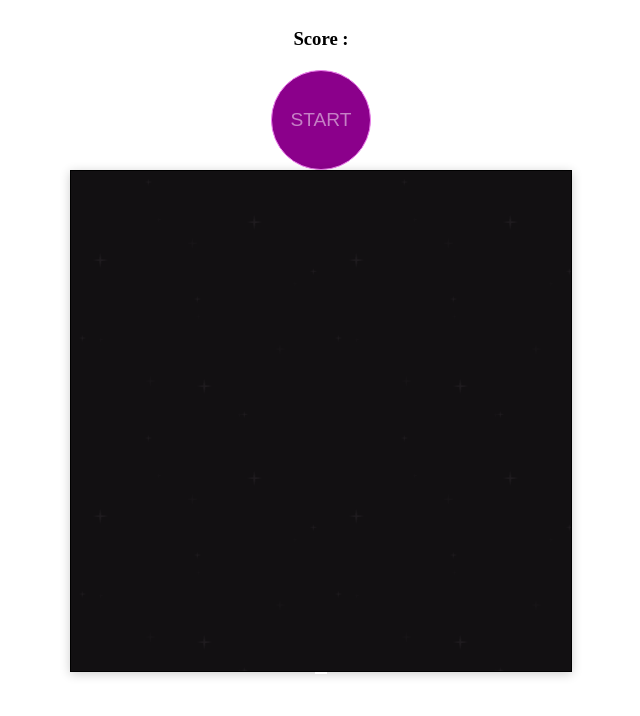
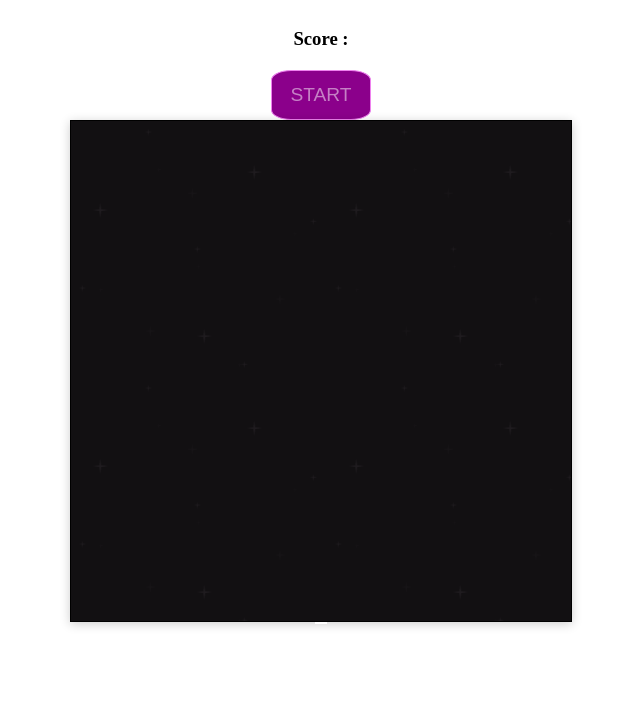
Before and after one commit to Stanewolfer/space-invaders, a plain HTML site: page versiondiv/index.html in a window 1280 px wide. Shown: the whole page, without its empty margins (319-959 px from the left). Drawn offline with Linux system fonts and the light colour scheme.

Commit message:
Update style.css

```diff
--- a/versiondiv/style.css
+++ b/versiondiv/style.css
@@ -95,11 +95,11 @@ h3 {
 }
 .commencer{
     text-align: center;
-    height: 100px;
+    height: 50px;
     width: 100px;
     color: rgba(255,255,255,0.5);
     background-color: darkmagenta;
     font-size: larger;
-    border-radius: 50%;
+    border-radius: 20%;
     border: 1px solid violet;
 }
```
